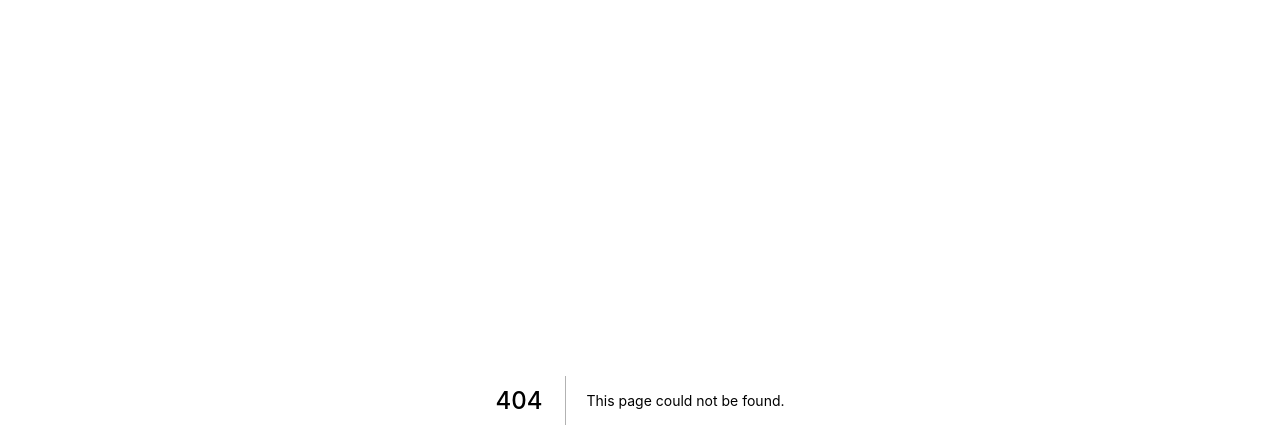
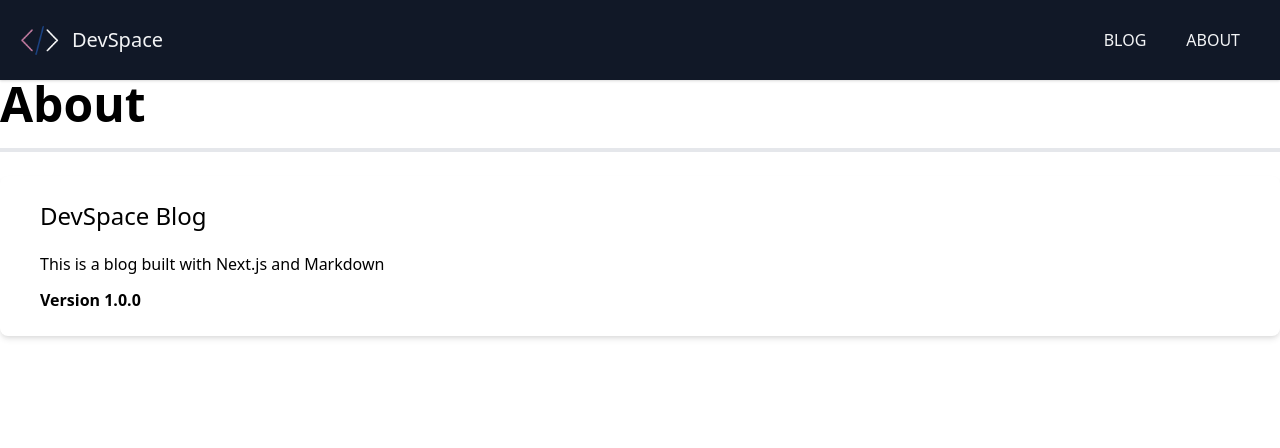
Before and after one commit to MasterSancho/Next-3_Tailwind-1, a Next.js app in the folder devspace-blog/: page /about in a window 1280 px wide. Before the commit this address had no page. Shown: the top 448 px of the page. Built offline with nearby package versions, Linux system fonts and the light colour scheme.

Commit message:
004-> About & 404 Page

```diff
--- /dev/null
+++ b/devspace-blog/pages/404.js
@@ -0,0 +1,22 @@
+import Link from 'next/link';
+import Image from 'next/image';
+import Layout from '../components/Layout';
+
+export default function NotFoundPage() {
+ return (
+  <Layout title='Page Not Found'>
+   <div className='flex flex-col items-center mt-20'>
+    <Image
+     src='/images/logo.png'
+     width={70}
+     height={70}
+     className='bg-gray-800 rounded-2xl'
+    />
+
+    <h1 className='text-6xl my-5'>Whoops !</h1>
+
+    <h2 className='text-4xl text-gray-400 mb-5'>This page does not exist</h2>
+   </div>
+  </Layout>
+ );
+}
--- /dev/null
+++ b/devspace-blog/pages/about.js
@@ -0,0 +1,19 @@
+import Layout from '../components/Layout';
+
+export default function about() {
+ return (
+  <Layout title='About DevSpace'>
+   <h1 className='text-5xl border-b-4 pb-5 font-bold'>About</h1>
+
+   <div className='bg-white shadow-md rounded-lg px-10 py-6 mt-6'>
+    <h3 className='text-2xl mb-5'>DevSpace Blog</h3>
+
+    <p className='mb-3'>This is a blog built with Next.js and Markdown</p>
+
+    <p>
+     <span className='font-bold'>Version 1.0.0</span>
+    </p>
+   </div>
+  </Layout>
+ );
+}
--- /dev/null
+++ b/devspace-blog/pages/blog/index.js
@@ -0,0 +1,9 @@
+import Layout from '../../components/Layout';
+
+export default function BlogPage() {
+ return (
+  <Layout>
+   <h1>Blog</h1>
+  </Layout>
+ );
+}
```
